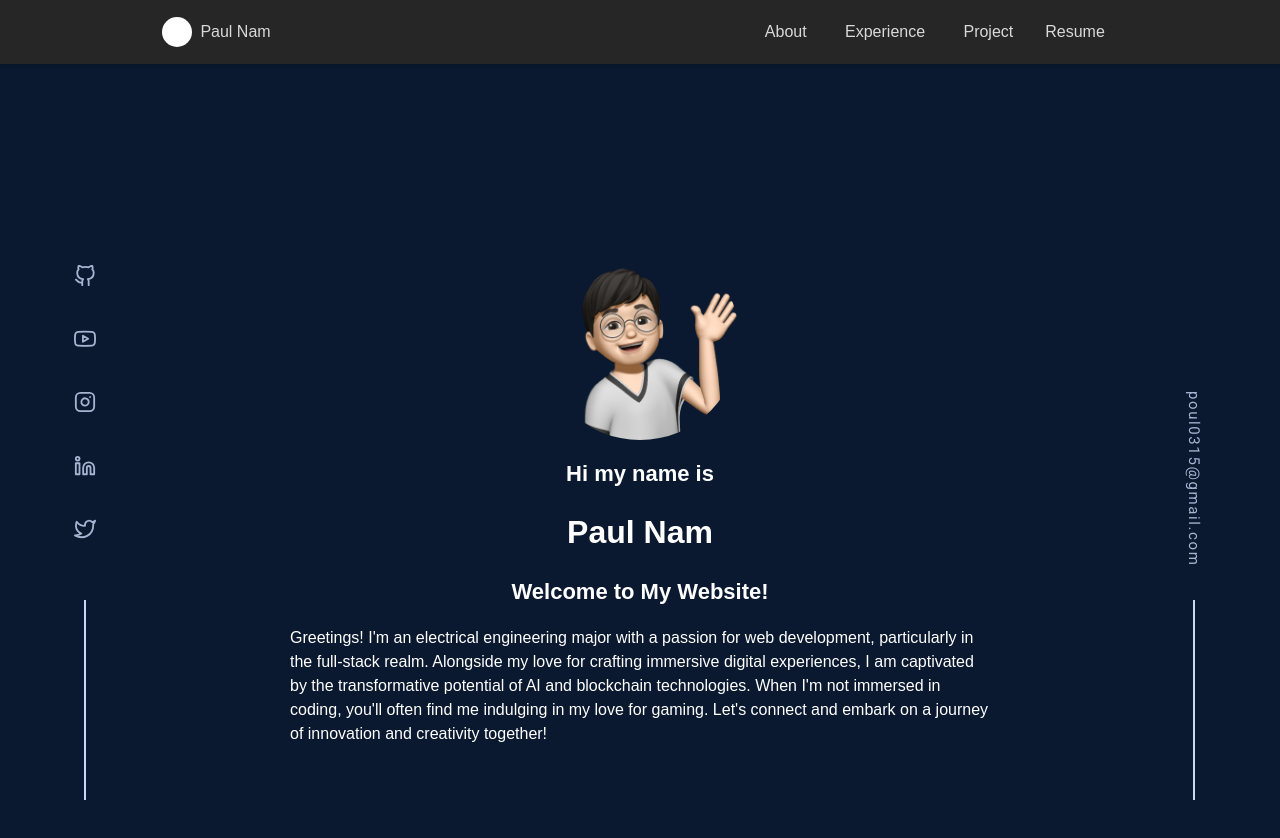
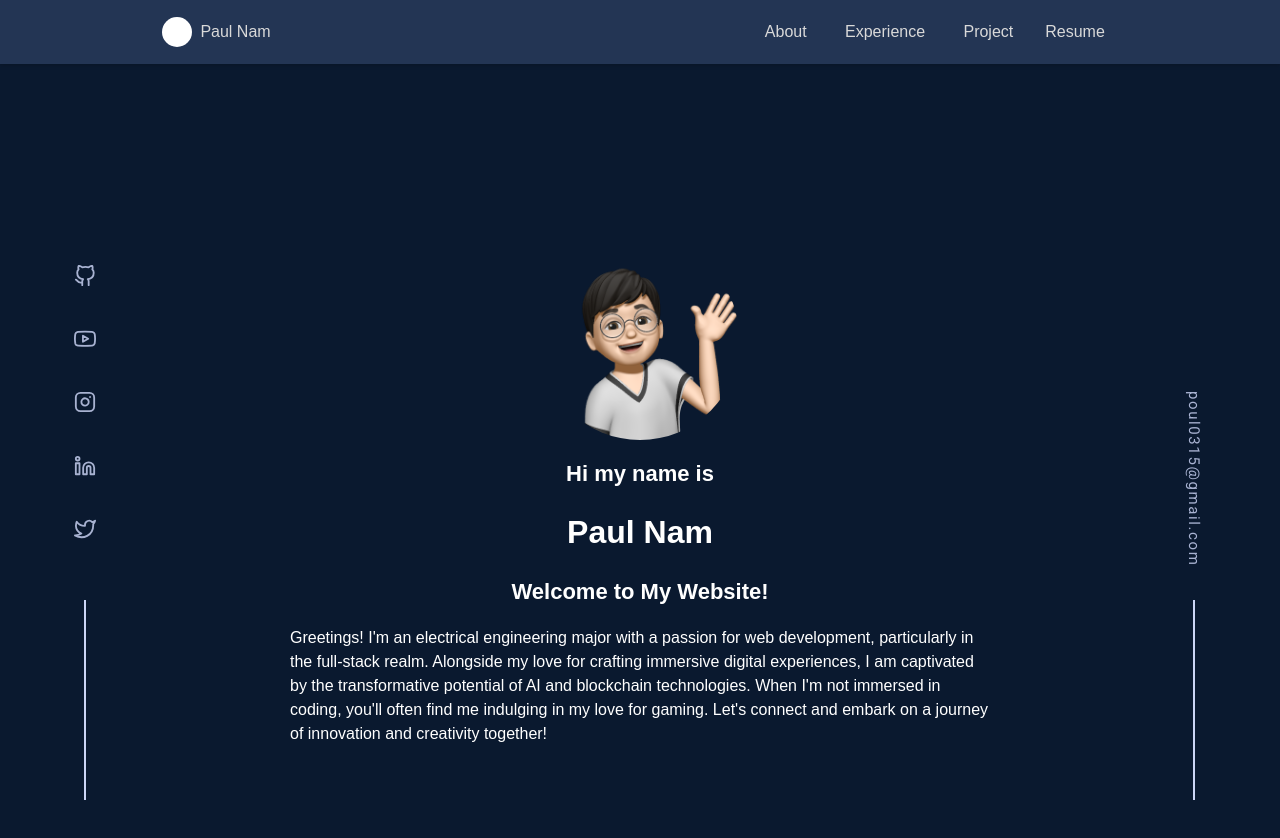
Before and after one commit to poul0315/NextJs-Portfolio, a Next.js app: page / in a window 1280 px wide. Shown: the top 838 px of the page. Built offline with nearby package versions, Linux system fonts and the light colour scheme.

Commit message:
feat(app): Changed the color of navbar and the design of it

```diff
--- a/src/scss/sections/_navbar.scss
+++ b/src/scss/sections/_navbar.scss
@@ -103,7 +103,8 @@
     z-index: 1; // make every component under navbar
     --navbar-height: 64px;
     height: var(--navbar-height);
-    background-color: var(--navbar-bg-color);
+    // background-color: var(--navbar-bg-color);
+    background-color: var(--lightest-navy);
     left: 0;
     right: 0;
     top: 0;
@@ -142,7 +143,9 @@
 
   .navbar-link:is(:focus, :hover) {
     color: var(--navbar-text-color-focus);
-    background-color: var(--navbar-bg-contrast);
+    // background-color: var(--navbar-bg-contrast);
+    background-color: skyblue;
+
   }
   .navbar-logo {
     background-color: var(--navbar-text-color-focus);
@@ -167,10 +170,12 @@
     width: 25px;
     height: 4px;
     margin: 2px;
-    background-color: var(--navbar-text-color);
+    // background-color: var(--navbar-text-color);
+    background-color: skyblue;
   }
   #navbar-toggle:is(:focus, :hover) .icon-bar {
-    background-color: var(--navbar-text-color-focus);
+    // background-color: var(--navbar-text-color-focus);
+    background-color: skyblue;
   }
   #navbar-toggle[aria-expanded="true"] .icon-bar:is(:first-child, :last-child) {
     position: absolute;
@@ -203,7 +208,8 @@
   .navbar-linkss {
     list-style: none;
     position: absolute;
-    background-color: var(--navbar-bg-color);
+    // background-color: var(--navbar-bg-color);
+    background-color: var(--lightest-navy);
     display: flex;
     flex-direction: column;
     align-items: center;
@@ -214,13 +220,14 @@
     box-shadow: 0 0 20px rgba(0, 0, 0, 0.3);
   }
 
-  // #navbar-toggle[aria-expanded="true"] + #navbar-menu .navbar-linkss {
-  //   padding: 1em;
-  // }
+  #navbar-toggle[aria-expanded="true"] + #navbar-menu .navbar-linkss {
+    padding: 1em;
+  }
   @media screen and (min-width: 700px) {
     #navbar-toggle,
     #navbar-toggle[aria-expanded="true"] {
       display: none;
+      transition: transform 1s;
     }
 
     #navbar-menu,
@@ -230,6 +237,7 @@
       position: static;
       display: block;
       height: 100%;
+      transition: transform 1s;
     }
 
     .navbar-linkss,
@@ -241,5 +249,12 @@
       flex-direction: row;
       width: 100%;
       height: 100%;
+      transition: transform 1s;
     }
 }
+
+@media screen and (max-width: 700px) {
+  .navbar-linkss {
+    border-radius: 5px;
+  }
+}
--- a/src/sections/Footer.tsx
+++ b/src/sections/Footer.tsx
@@ -42,7 +42,7 @@ export default function Footer() {
               <TelegramIcon className="contact__option-icon" />
               <h4>Telegram</h4>
               <h5>poul0315@gmail.com</h5>
-              <a href="https://t.me/devjongs" target="_blank" rel="noreferrer">
+              <a href="https://t.me/poul0315" target="_blank" rel="noreferrer">
                 send a message
               </a>
             </article>
```
